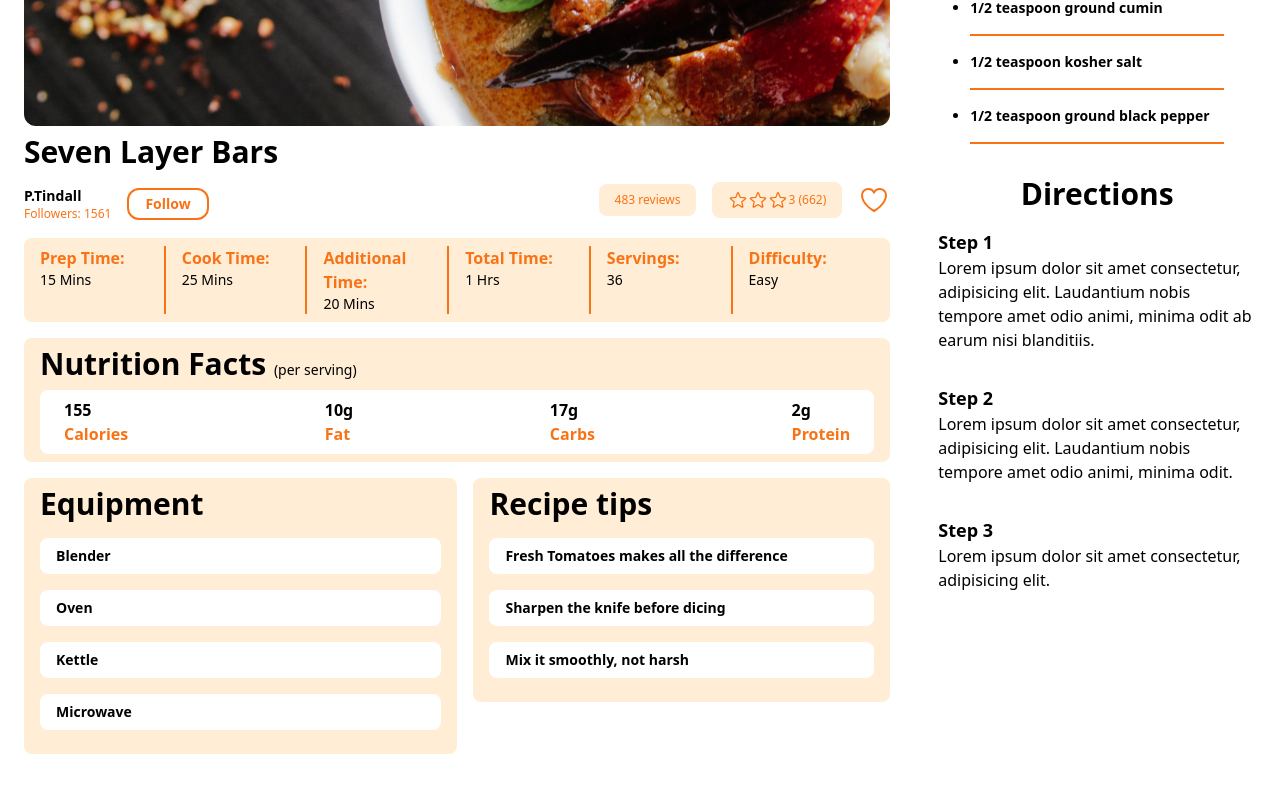
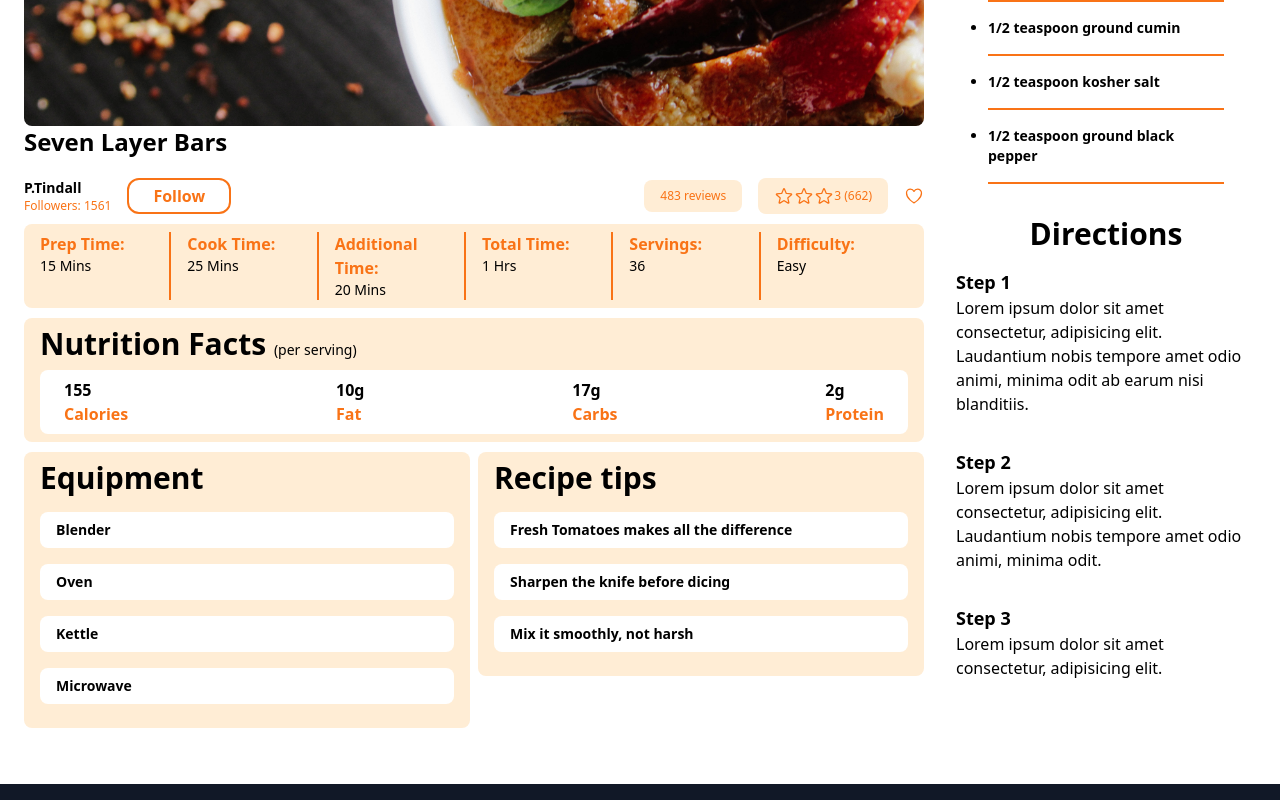
Before and after one commit to Jon-Felipe/Tasty-React, a React (Vite) app: page /recipe/1 in a window 1280 px wide. Shown: the part 420-1220 px from the top of the page. Built offline with nearby package versions, Linux system fonts and the light colour scheme.

Commit message:
single recipe refactor

```diff
--- a/src/pages/SingleRecipe.tsx
+++ b/src/pages/SingleRecipe.tsx
@@ -26,20 +26,18 @@ const SingleRecipe = () => {
   const recipe = recipes.find((recipe) => recipe.id === Number(id));
 
   return (
-    <article className='grid md:grid-cols-7 gap-4 lg:gap-12 max-w-screen-xl mx-auto'>
-      <section className='md:col-span-5'>
-        <div className='w-full overflow-hidden'>
-          <img
-            src={foodImg}
-            alt={recipe?.text}
-            className='w-full h-[450px] rounded-xl object-cover'
-          />
-        </div>
-        <div className='my-2'>
-          <h1 className='text-xl md:text-3xl font-bold'>{recipe?.text}</h1>
-        </div>
-        <div className='flex flex-col md:flex-row-reverse md:items-center md:justify-between'>
-          <section className={`${flexRow} justify-between md:gap-2 lg:gap-4`}>
+    <div className='flex flex-col md:flex-row md:gap-x-4 lg:gap-x-8 max-w-screen-xl mx-auto'>
+      <section className='md:basis-2/3 lg:basis-3/4'>
+        <img
+          src={foodImg}
+          alt={recipe?.text}
+          className='w-full object-cover rounded-lg max-h-[450px]'
+        />
+        <h3 className='text-xl md:text-2xl font-bold'>{recipe?.text}</h3>
+        <article className='mt-2.5 px-4 md:px-0 md:flex md:items-center md:justify-between'>
+          <section
+            className={`${flexRow} justify-between mt-2.5 md:order-2 md:gap-x-2 lg:gap-x-4`}
+          >
             <RecipeCard>
               <p className={textOrangeMedium}>{recipe?.reviews} reviews</p>
             </RecipeCard>
@@ -49,24 +47,25 @@ const SingleRecipe = () => {
                 {recipe?.averate_rating} ({recipe?.ratings})
               </p>
             </RecipeCard>
-            <button onClick={() => console.log('added to favourite')}>
-              <HeartIcon className='h-8 w-8 text-orange-500' />
+            <button>
+              <HeartIcon className='h-5 w-5 text-orange-500' />
             </button>
           </section>
+
           <section
-            className={`${flexRow} justify-between md:gap-2 lg:gap-4 mt-2`}
+            className={`${flexRow} justify-between mt-2.5 md:order-1 md:gap-x-2 lg:gap-x-4`}
           >
             <div>
               <h5 className='text-sm font-bold'>{recipe?.author}</h5>
               <p className={textOrangeMedium}>Followers: 1561</p>
             </div>
-            <button className='border-2 border-orange-500 text-orange-500 text-sm font-semibold rounded-xl px-4 py-1'>
+            <button className='border-2 border-orange-500 py-1 px-6 rounded-xl text-orange-500 font-semibold'>
               Follow
             </button>
           </section>
-        </div>
-        {/* recipe details */}
-        <div className='mt-4'>
+        </article>
+
+        <article className='mt-2.5 px-4 md:px-0'>
           <RecipeDetails
             prep_time={recipe?.recipe_details.prep_time}
             cook_time={recipe?.recipe_details.cook_time}
@@ -75,32 +74,32 @@ const SingleRecipe = () => {
             servings={recipe?.recipe_details.servings}
             difficulty={recipe?.recipe_details.difficulty}
           />
-        </div>
-        <section className='mt-4'>
-          {/* nutritional facts */}
+        </article>
+
+        <article className='mt-2.5 px-4 md:px-0'>
           <NutritionFacts
             calories={recipe?.nutrition_facts.calories}
             fat={recipe?.nutrition_facts.fat}
             carbs={recipe?.nutrition_facts.carbs}
             protein={recipe?.nutrition_facts.protein}
           />
-          <div className='mt-4 md:flex md:gap-x-4'>
-            {/* equipment */}
+        </article>
+
+        <section className='flex flex-col md:flex-row md:gap-x-2'>
+          <article className='mt-2.5 px-4 md:px-0 flex-1'>
             <Equipment equipment={recipe?.equipment} />
-            {/* recipe tips */}
-            <div className='mt-4 md:mt-0 w-full'>
-              <Tips tips={recipe?.recipeTips} />
-            </div>
-          </div>
+          </article>
+          <article className='mt-2.5 px-4 md:px-0 flex-1'>
+            <Tips tips={recipe?.recipeTips} />
+          </article>
         </section>
       </section>
-      <section className='md:col-span-2'>
-        {/* Ingredients */}
+
+      <section className='mt-2.5 md:mt-0 px-4 md:px-0 md:basis-1/3 lg:basis-1/4'>
         <Ingredients ingredients={recipe?.ingredients} />
-        {/* Directions */}
         <Directions directions={recipe?.directions} />
       </section>
-    </article>
+    </div>
   );
 };
 
```
